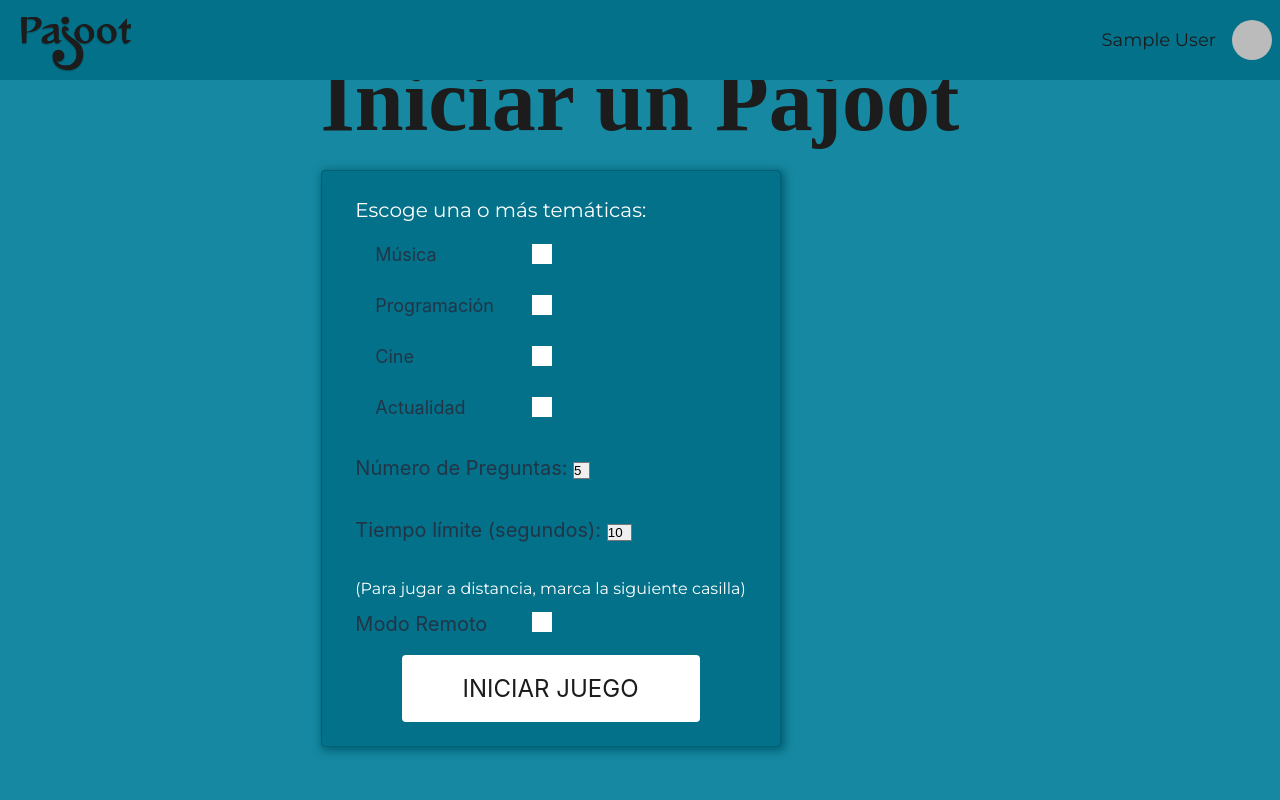
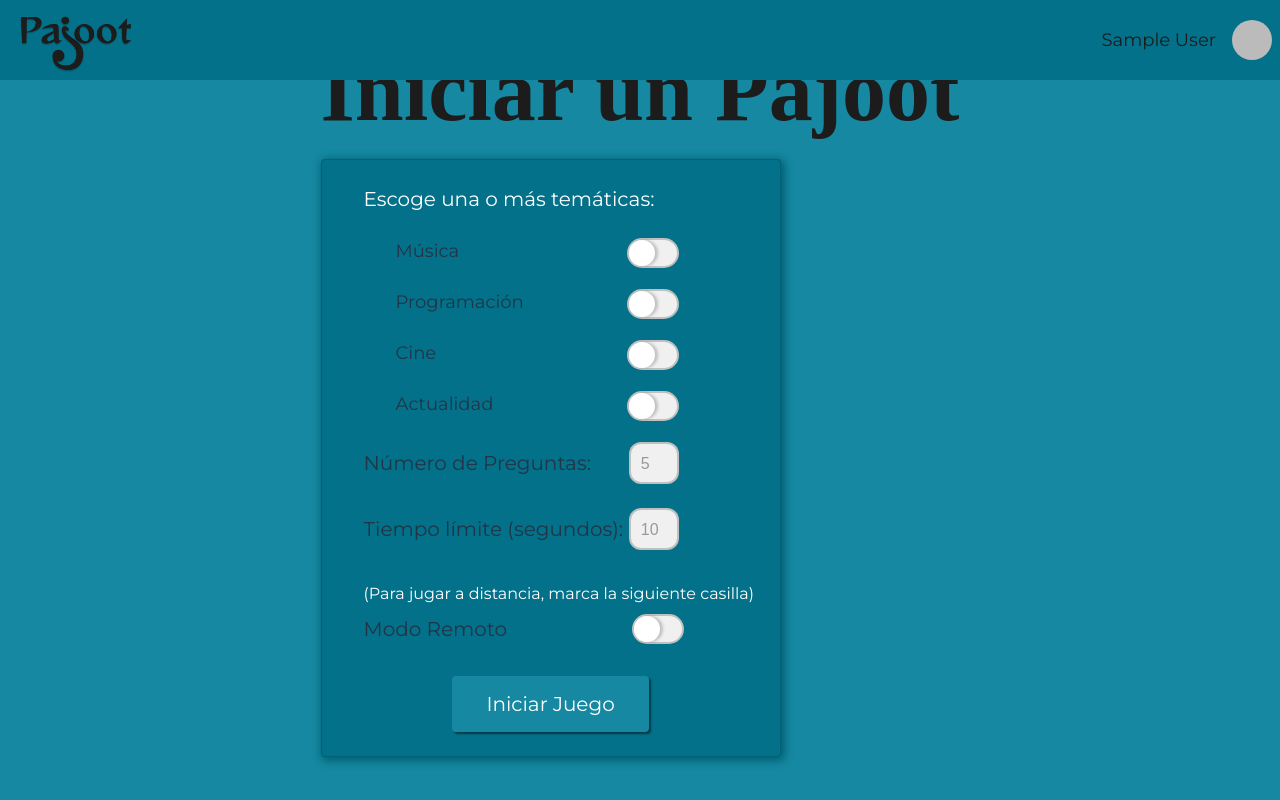
Before and after one commit to vib-daw2/pajoot-team10, a React (Vite) app in the folder FrontEnd/: page /choose in a window 1280 px wide. Built offline with nearby package versions, Linux system fonts and the light colour scheme; no server answers; sample sign-in values are in the browser's storage; a web font is replaced by a local one.

Commit message:
Ad ministración Quiz

```diff
--- a/FrontEnd/src/pages/newQuiz.jsx
+++ b/FrontEnd/src/pages/newQuiz.jsx
@@ -15,6 +15,7 @@
   const [numQuestions, setNumQuestions] = useState(5); // Estado para el número de preguntas
   const [timeLimit, setTimeLimit] = useState(10); // Estado para el límite de tiempo de respuesta
   const auth = getAuth(app);
+  const [errorImage, setErrorImage] = useState(null);
 
   useEffect(() => {
     socket.on('gameCreated', (game) => {
@@ -59,6 +60,7 @@
   const handleCreateGame = () => {
     if (selectedThemes.length === 0) {
       setError('Debes seleccionar al menos una temática');
+      setErrorImage('./assets/img/alerta(1).png');
       return;
     }
     socket.emit('createGame', JSON.stringify({
@@ -115,21 +117,25 @@
             <label className='choose-type'>
             Música
               <input type='checkbox' value='musica' onChange={handleThemeChange} />
+            <i></i>
             </label>
             <label className='choose-type'>
             Programación
               <input type='checkbox' value='programacion' onChange={handleThemeChange} />
+              <i></i>
             </label>
             <label className='choose-type'>
             Cine
               <input type='checkbox' value='cine' onChange={handleThemeChange} />
+              <i></i>
             </label>
             <label className='choose-type'>
             Actualidad
               <input type='checkbox' value='actualidad' onChange={handleThemeChange} />
+              <i></i>
             </label>
           </div>
-        <div className='choose-mode'>
+        <div className='choose-select'>
           <label htmlFor='num-questions'>Número de Preguntas: </label>
           <select id='num-questions' value={numQuestions} onChange={(e) => setNumQuestions(parseInt(e.target.value))}>
             <option value={5}>5</option>
@@ -138,7 +144,7 @@
             <option value={20}>20</option>
           </select>
         </div>
-        <div className='choose-mode'>
+        <div className='choose-select'>
           <label htmlFor='time-limit'>Tiempo límite (segundos): </label>
           <select id='time-limit' value={timeLimit} onChange={(e) => setTimeLimit(parseInt(e.target.value))}>
             <option value={10}>10</option>
@@ -151,7 +157,7 @@
         <div className='choose-mode'>
           <p>(Para jugar a distancia, marca la siguiente casilla)</p>
           <div className='choose-mode_check'>
-          <label htmlFor='remote-mode'>Modo Remoto</label>
+          <label htmlFor='remote-mode' className='choose-type'>Modo Remoto
             <input
               type='checkbox'
               id='remote-mode'
@@ -159,14 +165,16 @@
               checked={remoteMode}
               onChange={() => setRemoteMode(!remoteMode)}
             />
+            <i></i>
+            </label>
           </div>
         </div>
         </div>
         <button className='start-button' onClick={handleCreateGame}>
           Iniciar Juego
         </button>
-        {error && <p className='error'>{error}</p>}
       </div>
+      {error && <div className='error-message'><img src={errorImage} alt='Imagen alerta'/><p className='error'>{error}</p></div>}
     </>
   );
 };
--- a/FrontEnd/src/styles.scss
+++ b/FrontEnd/src/styles.scss
@@ -250,26 +250,26 @@
     }
 }
 .choose-container {
-    display: flex;
-    flex-direction: column;
-    align-items: center;
     width: 460px;
     margin-top: 20px;
-    gap: 16px;
     .choose-content {
+        font-family: 'Montserrat';
         display: flex;
         flex-direction: column;
-        gap: 16px;
+        gap: 24px;
         align-items: flex-start;
+        width: 100%;
+        margin-left: 20px;
         .choose-container_options {
             display: flex;
+            width: 72%;
             flex-direction: column;
             gap: 24px;
             align-items: flex-start;
-            margin-left: 20px;
+            margin-left: 32px;
             .choose-type {
                 font-size: 18px;
-                width: 180px;
+                width: 100%;
                 display: flex;
                 justify-content: space-between;
             }
@@ -285,42 +285,118 @@
             -webkit-appearance: none;
             -moz-appearance: none;
         }
-        input[type=checkbox],
-        select option {
-            height: 20px;
-            width: 20px;
+        input {
+            visibility: hidden;
+            position: absolute;
+            right: 0;
             background-color: #FFF;
             cursor: pointer;
         }
+        .choose-type {
+            position: relative;
+            display: flex;
+            width: 82%;
+            input + i {
+                background: #f0f0f0;
+                border:2px solid rgba(0,0,0,0.2);
+                position: absolute;
+                right: 0;
+                top: 0;
+            }
+            input[type=checkbox] + i {
+                width: 52px;
+                height: 30px;
+                border-radius: 15px;
+                transition: all 0.15s ease 0.15s;
+                cursor: pointer;
+                &:before {
+                    content: '';
+                    width: 26px;
+                    height: 26px;
+                    background: #fff;
+                    border-radius: 50%;
+                    position: absolute;
+                    z-index: 1;
+                    left: 0px;
+                    top: 0px;
+                    -webkit-box-shadow: 3px 0 3px 0 rgba(0,0,0,0.2);
+                    box-shadow: 3px 0 3px 0 rgba(0,0,0,0.2);
+                    transition: all 0.15s ease 0.15s;
+                }
+            }
+            input[type=checkbox]:checked + i{
+                background: #2AC176;
+                transition: all 0.15s ease 0.15s;
+                &:before {
+                    left: 22px;
+                    -webkit-box-shadow: -3px 0 3px 0 rgba(0,0,0,0.2);
+                    box-shadow: 3px 0 -3px 0 rgba(0,0,0,0.2);
+                    transition: all 0.15s ease 0.15s;
+                }
+            }
+        }
         .choose-mode {
-            margin-top: 16px;
-
+            margin-top: 8px;
+            position: relative;
             p {
                 font-size: 16px;
                 margin-bottom: 8px;
             }
             .choose-mode_check {
-                width: 200px;
                 display: flex;
                 justify-content: space-between;
+            .choose-type input + i {
+                right: 0;
+                }
             }
+        }
+        .choose-select {
+            display: flex;
+            width: 80%;
+            justify-content: space-between;
+            align-items: center;
+            select {
+                display: inline-block;
+                width: 50px;
+                cursor: pointer;
+                padding: 7px 10px;
+                height: 42px;
+                outline: 0;
+                border: 0;
+                border-radius: 0;
+                background: #f0f0f0;
+                color: #7b7b7b;
+                font-size: 1em;
+                color: #999;
+                border:2px solid rgba(0,0,0,0.2);
+                border-radius: 12px;
+                position: relative;
+                transition: all 0.25s ease;
+            }
+        }
     }
-}
     .start-button {
-        font-size: 24px;
-        font-weight: 400;
-        color: #1C1C1C;
-        background-color: #FFF;
-        text-transform: uppercase;
-        padding: 18px 60px;
+        margin-top: 16px;
+        font-family: "Montserrat";
+        font-size: 20px;
+        font-weight: 500;
+        color: #FFF;
+        padding: 16px 10px;
         border-radius: 4px;
-        &:hover {
-            border-radius: 4px;
-            border-color: #037189;
-            box-shadow: 1px 1px 8px 4px #015669;
-        }
+        background-color:#1688A1;
+        border-style: none;
+        box-shadow: 2px 2px 2px 0 #003946;
+        width: 50%;
+        cursor: pointer;
         &:active {
             box-shadow: inset 1px 1px 2px 2px #015669;
+        }
+        &:disabled {
+            color: #3b3b3b;
+        }
+        &:hover {
+            background-color: #015669;
+            outline: none;
         }
         &:focus {
             outline: none;
@@ -328,6 +404,25 @@
         &:focus-visible {
             outline: none;
         }
+    }
+}
+.error-message {
+    margin-top: 8px;
+    display: flex;
+    border: 1px solid rgb(0, 0, 0);
+    border-radius: 8px;
+    padding: 0 10px;
+    align-items: center;
+    gap: 8px;
+    .icono-error {
+        height: 32px;
+        width: auto;
+    }
+    .error {
+        font-size: 18px;
+        text-align: left;
+        color: #1C1C1C;
+        font-weight: 600;
     }
 }
 .lobby-container,
```
Also changed, not shown: FrontEnd/public/assets/img/alerta(1).png (added), FrontEnd/public/assets/img/alerta.png (added).
